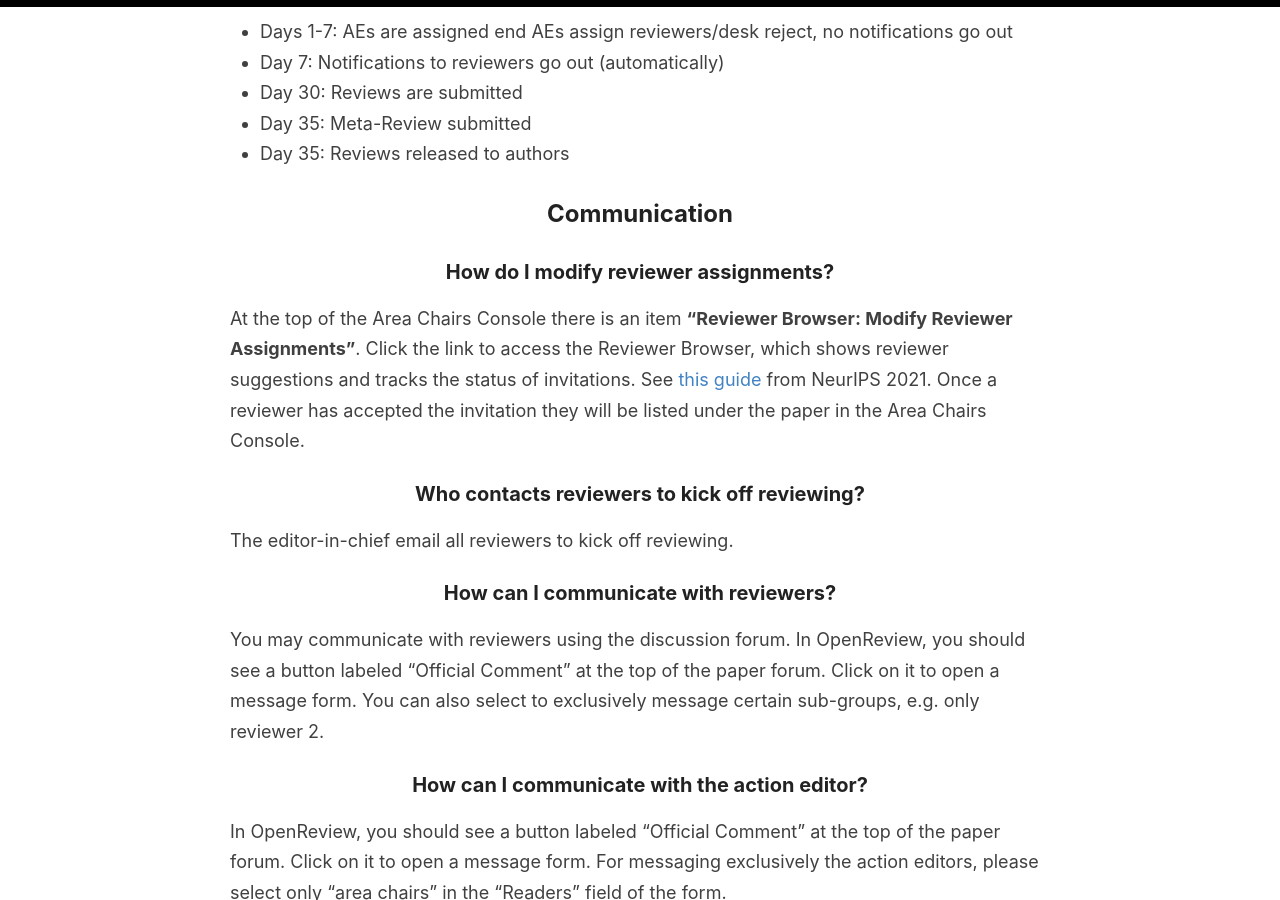
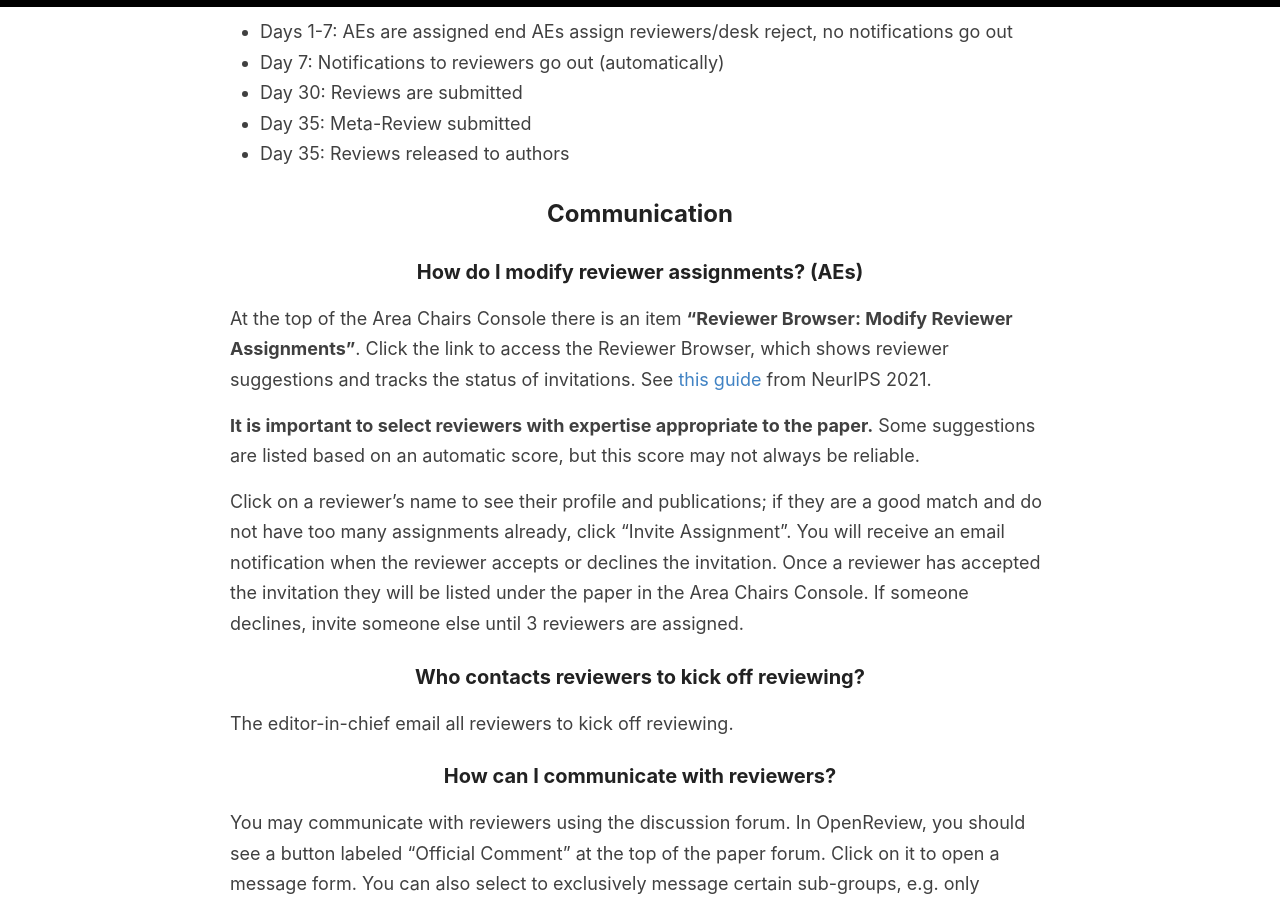
Before and after one commit to amitmerchant1990/reverie, a Jekyll site: the page built from reviewerfaq.md, in a window 1280 px wide and 900 px high, scrolled down 424 px. Built offline with Jekyll 4.4.1, drawn with Linux system fonts in a browser that asks for light colours.

Commit message:
more, emphasizing manual selection

```diff
--- a/reviewerfaq.md
+++ b/reviewerfaq.md
@@ -17,12 +17,19 @@ This FAQ is intended to help reviewers and action editors navigate OpenReview an
 
 ## Communication
 
-### How do I modify reviewer assignments?
+### How do I modify reviewer assignments? (AEs)
 
 At the top of the Area Chairs Console there is an item **"Reviewer Browser: Modify Reviewer Assignments"**. Click the link to access the Reviewer Browser,
 which shows reviewer suggestions and tracks the status of invitations.
 See [this guide](https://docs.google.com/document/d/e/2PACX-1vR8HCF9siBpZsQms0cIv0weK7CXAf7AE3Cxwq3wYIJYuRioRf0SaZcl93oQZXsqoA_aEwZNMzu-cYr5/pub) from NeurIPS 2021.
+
+**It is important to select reviewers with expertise appropriate to the paper.**
+Some suggestions are listed based on an automatic score, but this score may not always be reliable.
+
+Click on a reviewer's name to see their profile and publications; if they are a good match and do not have too many assignments already, click "Invite Assignment".
+You will receive an email notification when the reviewer accepts or declines the invitation.
 Once a reviewer has accepted the invitation they will be listed under the paper in the Area Chairs Console.
+If someone declines, invite someone else until 3 reviewers are assigned.
 
 ### Who contacts reviewers to kick off reviewing?
 The editor-in-chief email all reviewers to kick off reviewing.
```
